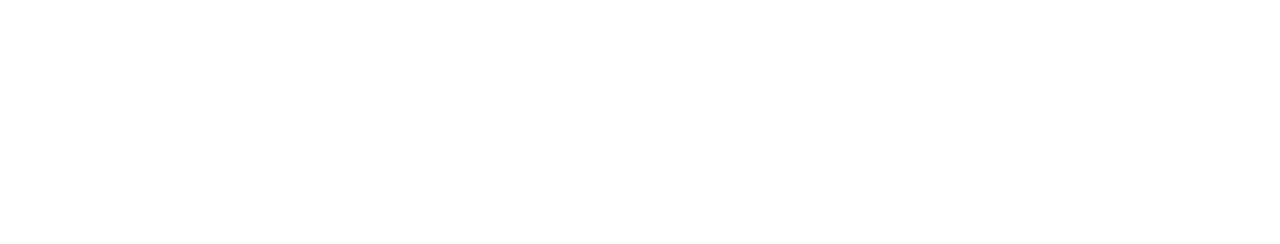
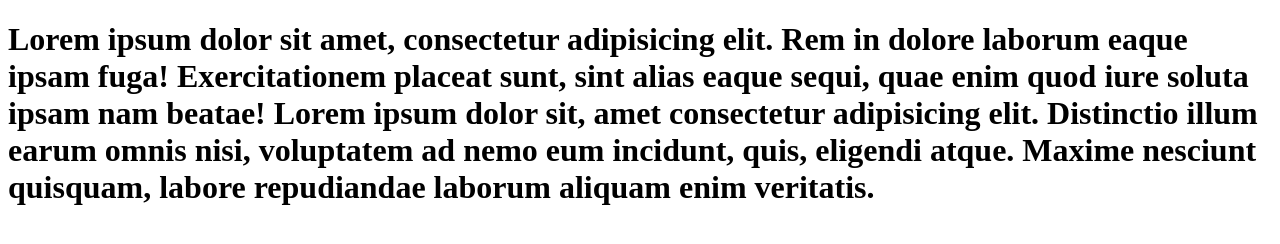
Before and after one commit to mdpiasuddin/first-ex-repo, a plain HTML site: page index.html in a window 1280 px wide. Drawn offline with Linux system fonts and the light colour scheme.

Commit message:
new branch

```diff
--- a/index.html
+++ b/index.html
@@ -7,6 +7,6 @@
     <title>first ex repo</title>
 </head>
 <body>
-
+  <h1>Lorem ipsum dolor sit amet, consectetur adipisicing elit. Rem in dolore laborum eaque ipsam fuga! Exercitationem placeat sunt, sint alias eaque sequi, quae enim quod iure soluta ipsam nam beatae! Lorem ipsum dolor sit, amet consectetur adipisicing elit. Distinctio illum earum omnis nisi, voluptatem ad nemo eum incidunt, quis, eligendi atque. Maxime nesciunt quisquam, labore repudiandae laborum aliquam enim veritatis.</h1>
 </body>
 </html>
```
